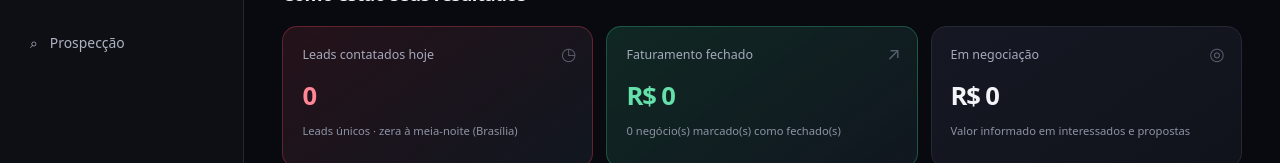
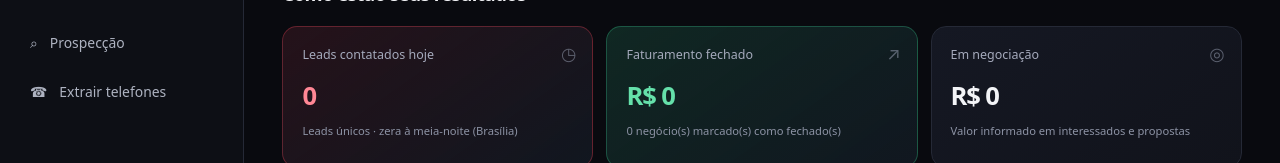
Before and after one commit to henriquefelix8920/escarlate, a Next.js app: page / in a window 1280 px wide. Shown: the part 289-452 px from the top of the page. Built offline with nearby package versions, Linux system fonts and the light colour scheme; no server answers.

Commit message:
Add navigation to phone number search

```diff
--- a/app/prospeccao/page.js
+++ b/app/prospeccao/page.js
@@ -432,6 +432,7 @@ export default function ProspeccaoPage() {
         <a className="nav-item" href="#leads">◉ <span>Leads</span><b>{noSite.length}</b></a>
         <a className="nav-item nav-item-conversations" href="#whatsapp-pipeline">◷ <span>Conversas em andamento</span><b>{activeConversations.length}</b></a>
         <a className="nav-item" href="#captura">⌕ <span>Prospecção</span></a>
+        <a className="nav-item" href="#extrair-telefones">☎ <span>Extrair telefones</span></a>
         <div className="sidebar-bottom"><span className="status-dot" /> CRM conectado</div>
       </aside>
 
```
